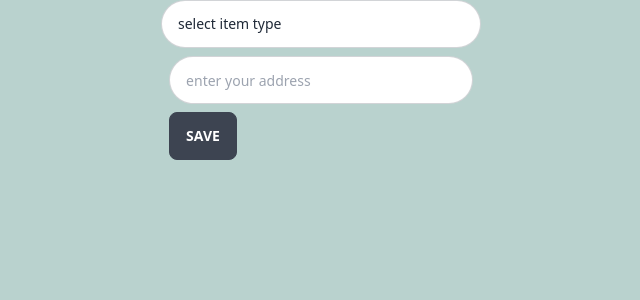
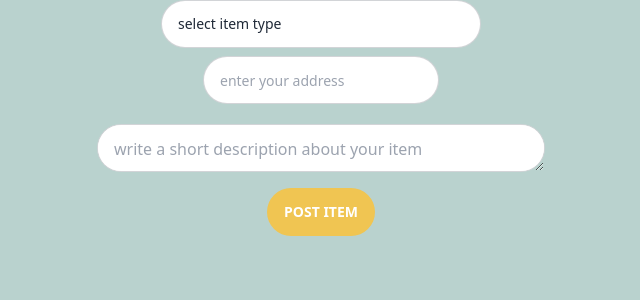
Before and after one commit to malbaker/dibs_app, a React (Vite) app: page / in a window 1280 px wide. Shown: the top 300 px of the page, without its empty margins (319-959 px from the left). Built offline with nearby package versions, Linux system fonts and the light colour scheme; no server answers.

Commit message:
created new component for submit button

```diff
--- a/src/App.jsx
+++ b/src/App.jsx
@@ -4,7 +4,8 @@ import { getDocs,collection, addDoc } from  'firebase/firestore'
 import Hero from './components/PromoHero'
 import AddressInput from './components/AddressInput'
 import ItemTypeDropdown from './components/ItemTypeDropdown'
-
+import ItemDescrip from './components/ItemDescrip'
+import InputButton from './components/InputButton'
 
 
 function App() {
@@ -13,6 +14,8 @@ function App() {
     <div className="bg-lm-blue min-h-screen">
       <ItemTypeDropdown />
       <AddressInput />
+      <ItemDescrip />
+      <InputButton />
     </div>
   )
 }
--- a/src/components/AddressInput.jsx
+++ b/src/components/AddressInput.jsx
@@ -22,11 +22,8 @@ function AddressInput({ onAddressSubmit }) {
             onChange={handleAddressChange}
             placeholder="enter your address"
             name="address"
-          className="input input-bordered input-md w-full max-w-xs mt-2 rounded-full"
+            className="input input-bordered input-md w-full max-w-full mt-2 rounded-full"
             />
-        <button type="submit" className="btn mt-2">
-          Save
-        </button>
       </form>
     </div>
   );
--- /dev/null
+++ b/src/components/InputButton.jsx
@@ -0,0 +1,13 @@
+import React from 'react';
+
+function InputButton({ onClick, label }) {
+  return (
+    <div className="flex justify-center">
+      <button onClick={onClick} className="btn mt-4 bg-buttons hover:bg-buttons rounded-full border-transparent focus:border-transparent focus:ring-0">
+        post item
+      </button>
+    </div>
+  );
+}
+
+export default InputButton;
--- a/src/components/InputForm.jsx
+++ b/src/components/InputForm.jsx
@@ -1,35 +1,37 @@
 import React, { useState } from 'react';
 import AddressInput from './AddressInput';
+import ItemDescrip from './ItemDescrip';
 import ItemTypeDropdown from './ItemTypeDropdown';
+import InputButton from './InputButton';
 
-function InputForm() {
+function InputForm({ onInputSubmit }) {
   const [address, setAddress] = useState('');
-  const [selectedItemType, setSelectedItemType] = useState('');
+  const [description, setDescription] = useState('');
+  const [itemType, setItemType] = useState('');
 
-  const handleAddressSubmit = (value) => {
-    setAddress(value);
+  const handleAddressChange = (event) => {
+    setAddress(event.target.value);
   };
 
-  const handleItemTypeSubmit = (value) => {
-    setSelectedItemType(value);
+  const handleDescriptionChange = (event) => {
+    setDescription(event.target.value);
+  };
+
+  const handleItemTypeChange = (event) => {
+    setItemType(event.target.value);
   };
 
   const handleSubmit = (event) => {
     event.preventDefault();
-    // handle form submission here
+    onInputSubmit({ address, description, itemType });
   };
 
   return (
-    <form onSubmit={handleSubmit}>
-      <div>
-        <label htmlFor="address">Address:</label>
-        <AddressInput onAddressSubmit={handleAddressSubmit} />
-      </div>
-      <div>
-        <label htmlFor="item-type">Item Type:</label>
-        <ItemTypeDropdown onItemTypeSubmit={handleItemTypeSubmit} />
-      </div>
-      <button type="submit">Submit</button>
+    <form onSubmit={handleSubmit} className="flex flex-col items-center">
+      <AddressInput onAddressSubmit={handleAddressChange} />
+      <ItemDescrip onDescriptionSubmit={handleDescriptionChange} />
+      <ItemTypeDropdown onItemTypeSubmit={handleItemTypeChange} />
+      <InputButton label="post item" />
     </form>
   );
 }
--- /dev/null
+++ b/src/components/ItemDescrip.jsx
@@ -0,0 +1,24 @@
+import React, { useState } from 'react';
+
+function ItemDescrip({ onDescriptionSubmit }) {
+  const [description, setDescription] = useState('');
+
+  const handleDescriptionChange = (event) => {
+    setDescription(event.target.value);
+    onDescriptionSubmit(event.target.value);
+  };
+
+  return (
+    <div className="flex flex-col items-center">
+      <textarea
+        value={description}
+        onChange={handleDescriptionChange}
+        placeholder="write a short description about your item"
+        className="input input-bordered w-full max-w-md mt-5 rounded-full"
+        style={{ paddingTop: '0.75rem', paddingBottom: '0.75rem' }}
+      />
+    </div>
+  );
+}
+
+export default ItemDescrip;
```
Lines whose indentation alone changed are shown as unchanged.
